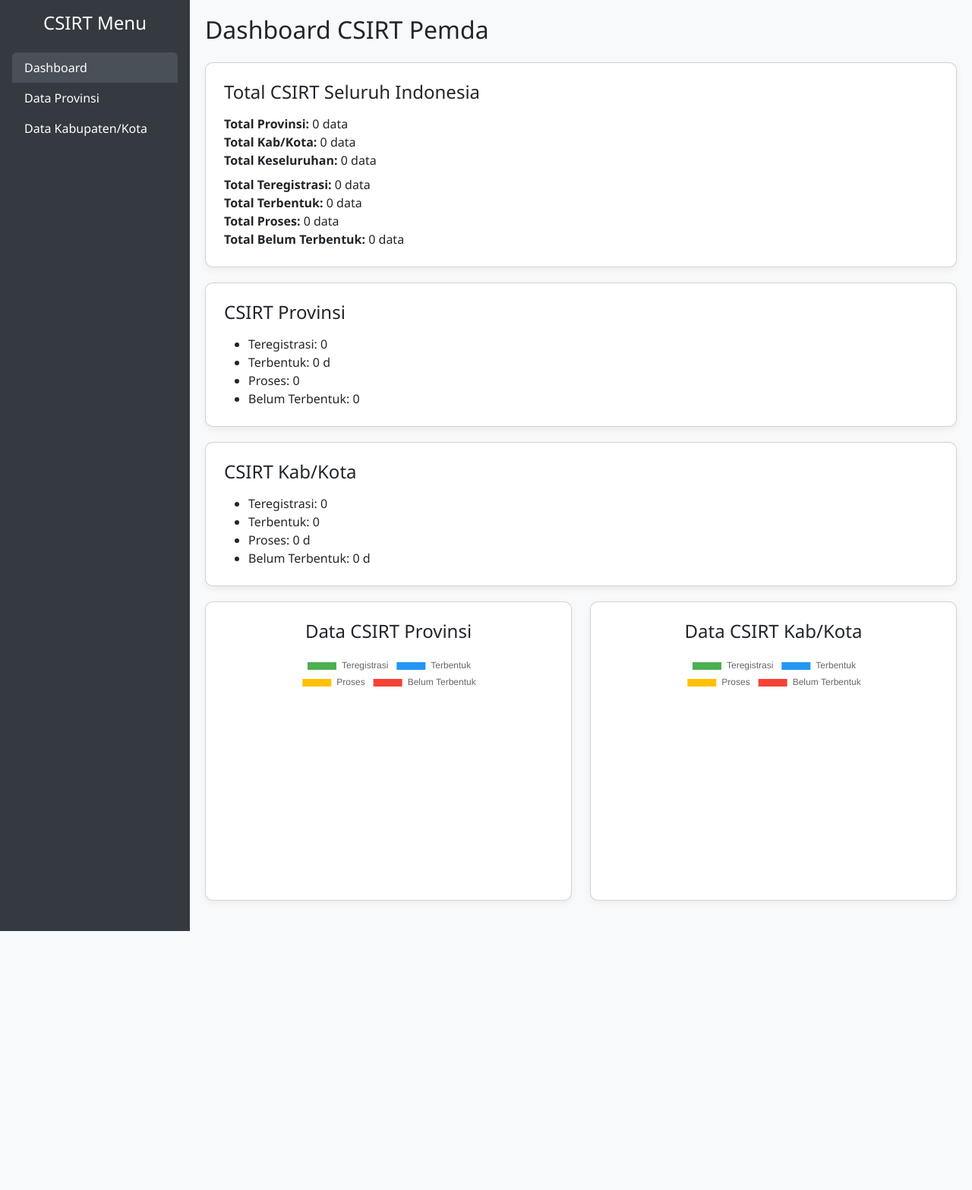
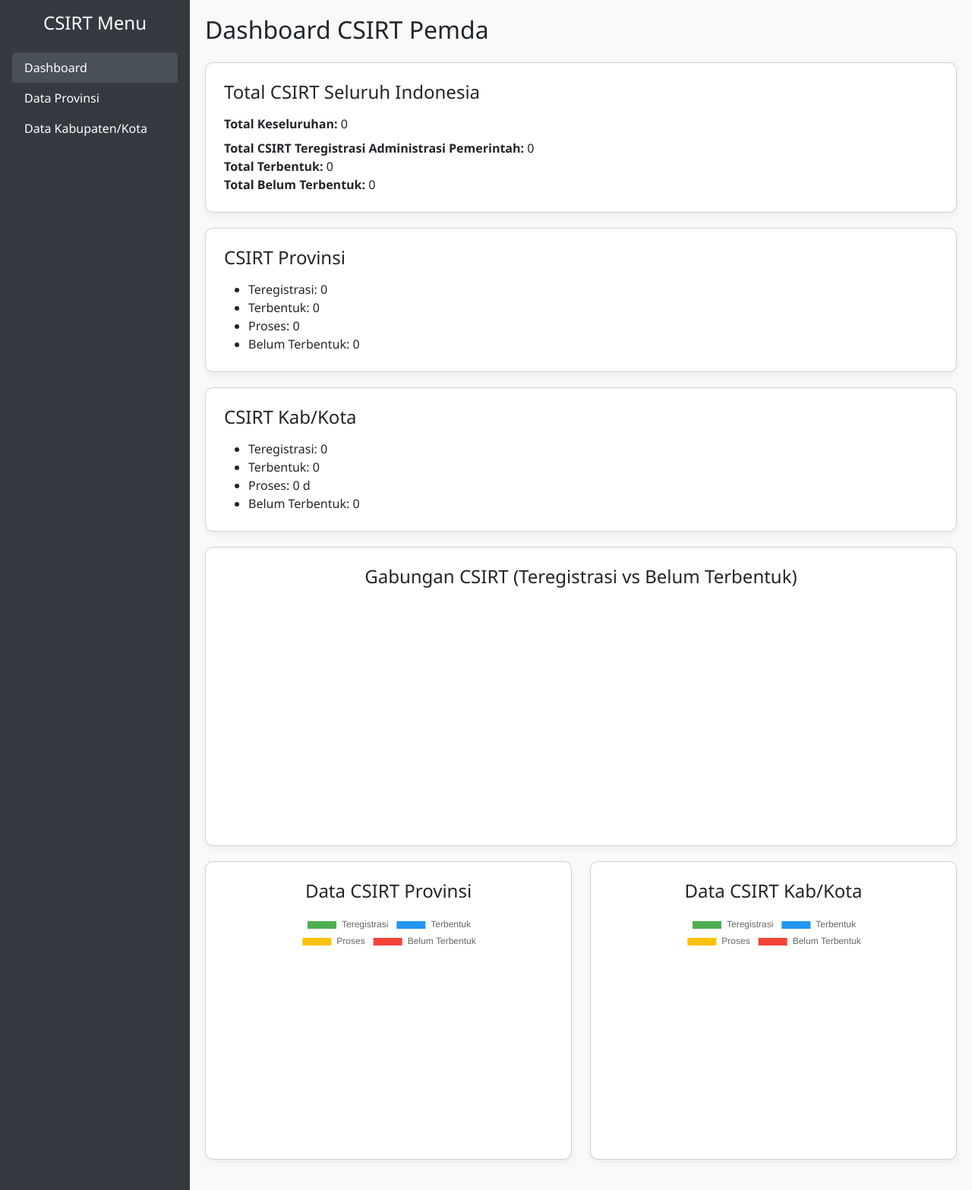
Before and after one commit to VascoZ/dashboard-csirt-pemda, a PHP site: page / in a window 1280 px wide. Shown: the whole page at 76% size. Before the commit the page ends 1226 px from the top, so only its background shows below. Run offline with PHP 8.4, Linux system fonts and the light colour scheme; data that the repository does not hold is empty; a map, chart or similar area stays blank.

Commit message:
Update index.php

```diff
--- a/index.php
+++ b/index.php
@@ -109,25 +109,21 @@
         ?>
 
         <p class="mb-2">
-            <strong>Total Provinsi:</strong> <?= $total_prov ?> data<br>
-            <strong>Total Kab/Kota:</strong> <?= $total_kabkot ?> data<br>
-            <strong>Total Keseluruhan:</strong> <?= $total_all ?> data
+            <strong>Total Keseluruhan:</strong> <?= $total_all ?>
         </p>
         <p class="mb-0">
-            <strong>Total Teregistrasi:</strong> <?= $total_teregistrasi ?> data<br>
-            <strong>Total Terbentuk:</strong> <?= $total_terbentuk ?> data<br>
-            <strong>Total Proses:</strong> <?= $total_proses ?> data<br>
-            <strong>Total Belum Terbentuk:</strong> <?= $total_belum ?> data
+            <strong>Total CSIRT Teregistrasi Administrasi Pemerintah:</strong> <?= $total_teregistrasi ?> <br>
+            <strong>Total Terbentuk:</strong> <?= $total_terbentuk ?> <br>
+            <strong>Total Belum Terbentuk:</strong> <?= $total_belum ?>
         </p>
     </div>
-
 
         <!-- Card: Status Provinsi -->
         <div class="card p-4">
             <h4>CSIRT Provinsi</h4>
             <ul class="mb-0">
                 <li>Teregistrasi: <?= $counts_prov['Teregistrasi'] ?></li>
-                <li>Terbentuk: <?= $counts_prov['Terbentuk'] ?> d</li>
+                <li>Terbentuk: <?= $counts_prov['Terbentuk'] ?> </li>
                 <li>Proses: <?= $counts_prov['Proses'] ?> </li>
                 <li>Belum Terbentuk: <?= $counts_prov['Belum Terbentuk'] ?> </li>
             </ul>
@@ -140,9 +136,22 @@
             <li>Teregistrasi: <?= $counts_kabkot['Teregistrasi'] ?> </li>
             <li>Terbentuk: <?= $counts_kabkot['Terbentuk'] ?> </li>
             <li>Proses: <?= $counts_kabkot['Proses'] ?> d</li>
-            <li>Belum Terbentuk: <?= $counts_kabkot['Belum Terbentuk'] ?> d</li>
+            <li>Belum Terbentuk: <?= $counts_kabkot['Belum Terbentuk'] ?> </li>
         </ul>
     </div>
+
+    <!-- Gabungan Chart -->
+    <div class="row">
+        <div class="col-md-12">
+            <div class="card p-4 text-center">
+                <h4>Gabungan CSIRT (Teregistrasi vs Belum Terbentuk)</h4>
+                <div class="chart-container">
+                    <canvas id="combinedChart"></canvas>
+                </div>
+            </div>
+        </div>
+    </div>
+
 
     <!-- Chart Row -->
     <div class="row">
```
